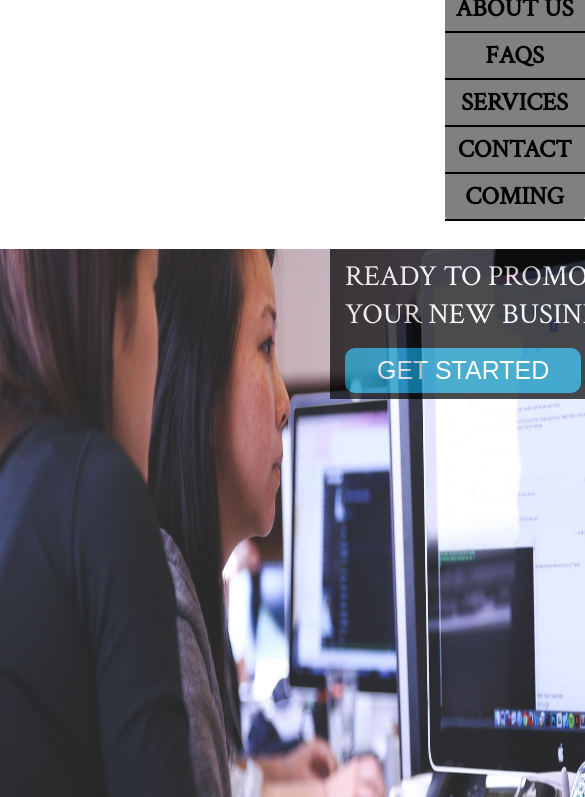
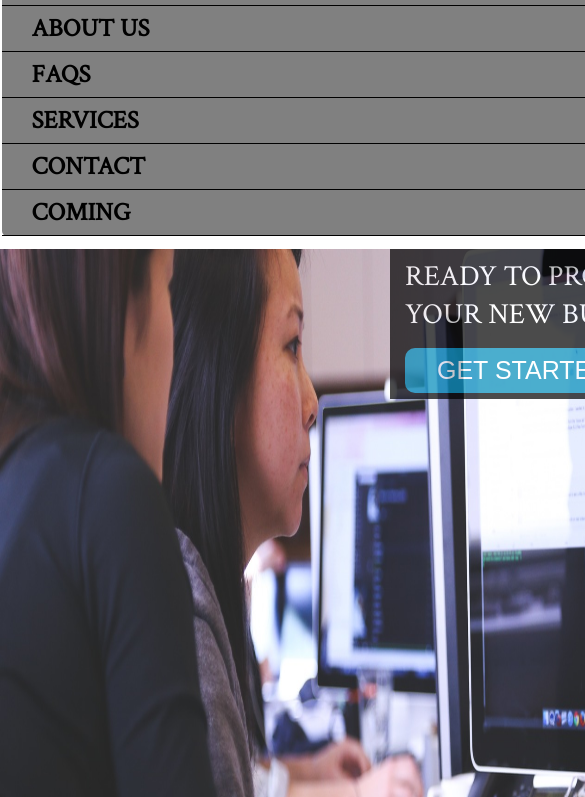
Before and after one commit to alex-nazaretyan/InTime-Agency, a plain HTML site: page InTime-Agency/html.html in a window 390 px wide. Shown: the part 131-928 px from the top of the page, 585 px wide, since content can reach past the window. Drawn offline with Linux system fonts and the light colour scheme.

Commit message:
adding new features for responsive design

```diff
--- a/InTime-Agency/medias.css
+++ b/InTime-Agency/medias.css
@@ -3,6 +3,7 @@
 /*Resolution 1080 x 2340 -> viewport 360 x 780*/
 
 /*Header section media query*/
+
 @media all and (min-width:360px) and (max-width: 780px) {
     @import url("https://cdnjs.cloudflare.com/ajax/libs/font-awesome/5.13.0/css/all.min.css");
     .drop-down-menu-button {
@@ -12,85 +13,87 @@
         width: 350px;
         text-align: right;
     }
-    .drop-down-menu-button i{
+    .drop-down-menu-button i {
         font-size: 50px;
+        position: relative;
+        left: 150px;
     }
     .header-logo {
         padding-left: 30px;
     }
-    .header-logo p{
+    .header-logo p {
         font-size: 50px;
     }
     header {
         display: flex;
         justify-content: space-between;
-
     }
-    nav{
+    nav {
         height: 380px;
     }
     header nav ul {
         display: none;
     }
     nav:hover ul {
-        display: block;
-        margin-top: 30px;
+        display: flex;
+        flex-direction: column;
         position: relative;
-        top: 40px;
+        top: 64px;
         background-color: gray;
         border-radius: 5px;
-        right: 114px;
+        right: 557px;
         padding: 0;
-        width: 140px;
+        width: 740px;
     }
     nav:hover ul li {
-        text-align: center;
-        border-bottom: 2px solid black;
+        text-align: left;
+        border-bottom: 1px solid black;
         padding: 6px;
         font-size: 25px;
         font-weight: bold;
+        padding-left: 30px;
     }
 }
+
 /* Main section media query */
 
 @media all and (min-width:360px) and (max-width: 780px) {
     @import url("https://cdnjs.cloudflare.com/ajax/libs/font-awesome/5.13.0/css/all.min.css");
-
-    .background-picture-wrapper{
+    .background-picture-wrapper {
         color: white;
         background-color: black;
         opacity: 0.7;
         position: absolute;
         top: 380px;
-    left: 330px;
+        left: 390px;
         z-index: 1;
         width: 300px;
         height: 130px;
         padding: 0 30px 20px 15px;
         font-size: 20px;
     }
-    .background-img img{
-        width: 675px;
+    .background-img img {
+        width: 741px;
     }
-    .company-info{
-        width: 675px;
+    .company-info {
+        width: 741px;
         font-size: 30px;
     }
-    .underline-h2{
+    .underline-h2 {
         width: 30%;
         margin: 0 auto;
         border-bottom: 5px solid #34B1C4;
     }
-    button{
+    button {
         font-size: 25px;
     }
-    .service-picture-wrapper{
+    .service-picture-wrapper {
         width: 675px;
     }
-    .service-picture-wrapper h1{
+    .service-picture-wrapper h1 {
         font-size: 40px;
     }
-    .underline-h1{
+    .underline-h1 {
         border-bottom: 4px solid #454545;
         width: 14%;
         margin: 0 auto;
```
Lines whose indentation alone changed are shown as unchanged.
